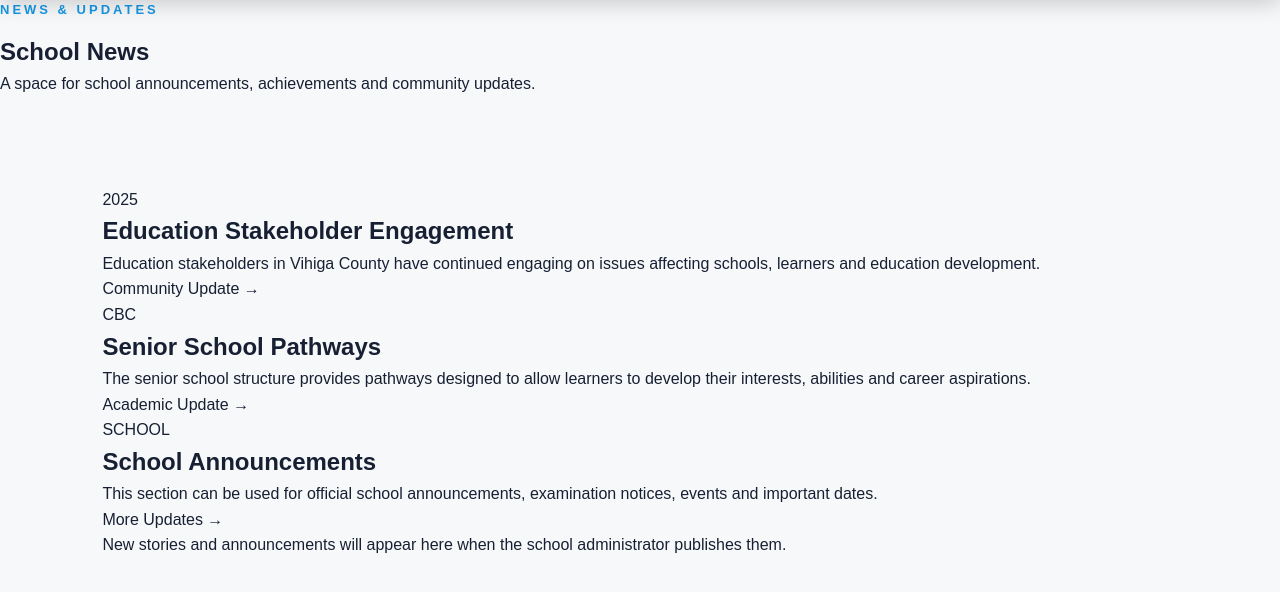
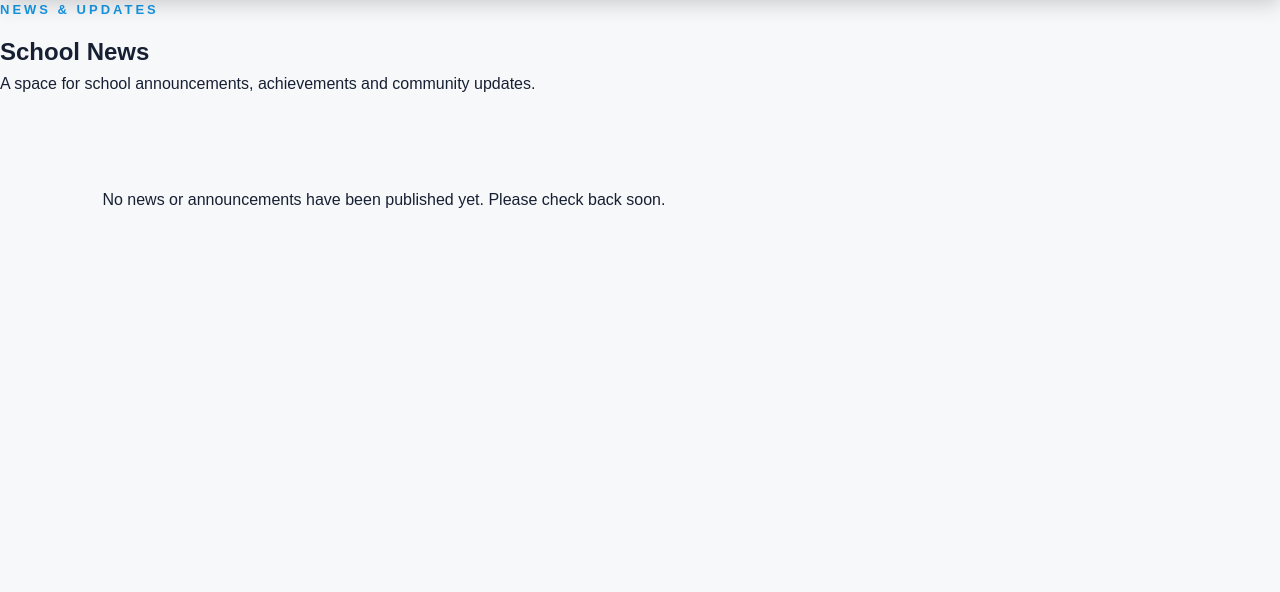
Before and after one commit to johnnychess43/mbale-high-website, a Flask app: page /news in a window 1280 px wide. Shown: the part 72-664 px from the top of the page. Run offline with Flask 3, Linux system fonts and the light colour scheme; data that the repository does not hold is empty.

Commit message:
Remove placeholder news cards when admin-managed content is displayed

```diff
--- a/templates/news.html
+++ b/templates/news.html
@@ -34,77 +34,10 @@ News | {{ school.name }}
             <span class="read-more">{{ 'Announcement' if item.section == 'announcements' else 'School Update' }} →</span>
         </article>
         {% endfor %}
-        <article class="news-card">
-
-            <div class="news-date">
-                2025
-            </div>
-
-            <h2>
-                Education Stakeholder Engagement
-            </h2>
-
-            <p>
-                Education stakeholders in Vihiga County have
-                continued engaging on issues affecting schools,
-                learners and education development.
-            </p>
-
-            <span class="read-more">
-                Community Update →
-            </span>
-
-        </article>
-
-
-        <article class="news-card">
-
-            <div class="news-date">
-                CBC
-            </div>
-
-            <h2>
-                Senior School Pathways
-            </h2>
-
-            <p>
-                The senior school structure provides pathways
-                designed to allow learners to develop their
-                interests, abilities and career aspirations.
-            </p>
-
-            <span class="read-more">
-                Academic Update →
-            </span>
-
-        </article>
-
-
-        <article class="news-card">
-
-            <div class="news-date">
-                SCHOOL
-            </div>
-
-            <h2>
-                School Announcements
-            </h2>
-
-            <p>
-                This section can be used for official school
-                announcements, examination notices,
-                events and important dates.
-            </p>
-
-            <span class="read-more">
-                More Updates →
-            </span>
-
-        </article>
 
     </div>
 
-    {% if not news_items %}<p class="section-note">New stories and announcements will appear here when the school administrator publishes them.</p>{% endif %}
+    {% if not news_items %}<p class="section-note">No news or announcements have been published yet. Please check back soon.</p>{% endif %}
 </section>
 
 {% endblock %}
```
